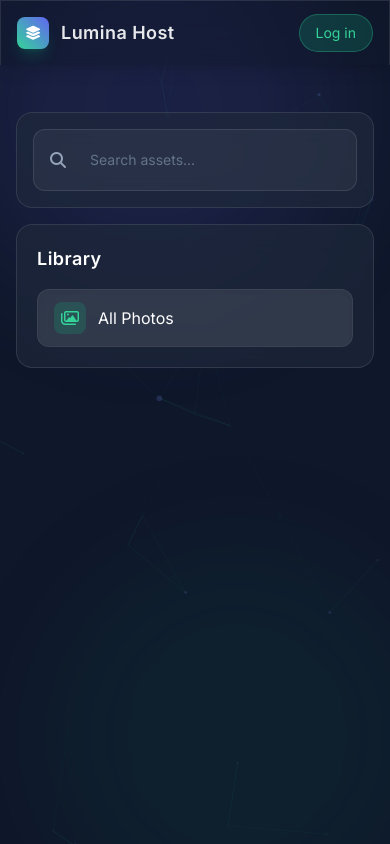
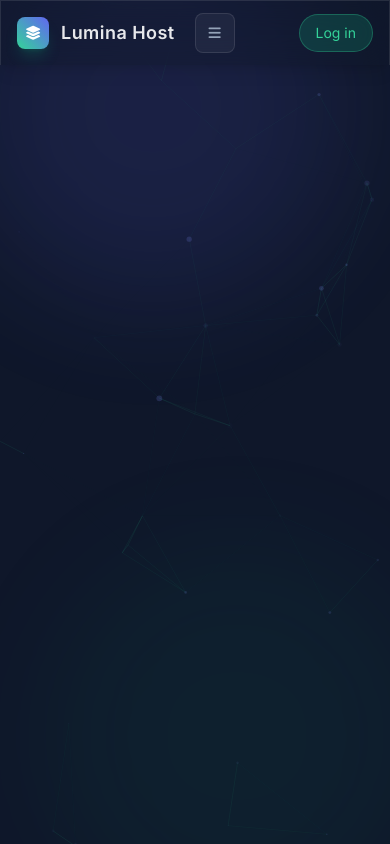
Before and after one commit to 1999AZZAR/lumina-host, a Flask app: page / in a window 390 px wide. Run offline with Flask 3, Linux system fonts and the light colour scheme; data that the repository does not hold is empty; parts of the project's set-up code (start-up, migrations or seed data) failed here and were passed over; some libraries are stand-ins or nearby versions.

Commit message:
feat: implement responsive collapsible sidebar with a toggle button and overlay for improved mobile navigation.

```diff
--- a/templates/base.html
+++ b/templates/base.html
@@ -116,17 +116,27 @@
     <nav class="fixed top-0 w-full z-50 glass-panel border-b-0 shadow-lg bg-slate-900/40">
         <div class="w-full px-4 sm:px-6 lg:px-8">
             <div class="flex items-center justify-between h-16">
+                <div class="flex items-center gap-3">
                     <a href="/" class="flex items-center gap-3 hover:opacity-80 transition-opacity">
                         <div
                             class="w-8 h-8 rounded-lg bg-gradient-to-tr from-emerald-400 to-indigo-500 flex items-center justify-center shadow-lg shadow-emerald-500/20">
                             <i class="fa-solid fa-layer-group text-white text-sm"></i>
                         </div>
                         <div class="flex flex-col">
-                        <span class="font-semibold text-lg tracking-wide text-white/90 leading-tight">Lumina Host</span>
+                            <span class="font-semibold text-lg tracking-wide text-white/90 leading-tight">Lumina
+                                Host</span>
                             <span class="text-[10px] text-slate-400 leading-tight hidden sm:block">Securely hosted on
                                 WordPress CDN</span>
                         </div>
                     </a>
+
+                    <!-- Sidebar Toggle Button -->
+                    <button id="sidebar-toggle" onclick="toggleSidebar()"
+                        class="ml-2 w-10 h-10 rounded-lg bg-white/5 hover:bg-white/10 border border-white/10 flex items-center justify-center transition-colors text-slate-400 hover:text-white"
+                        title="Toggle Sidebar">
+                        <i class="fa-solid fa-bars text-sm"></i>
+                    </button>
+                </div>
 
                 <div class="flex items-center gap-2">
                     {% if current_user.is_authenticated %}
--- a/templates/gallery.html
+++ b/templates/gallery.html
@@ -4,9 +4,15 @@
 
 
 {% block content %}
+<!-- Sidebar Overlay (Mobile) -->
+<div id="sidebar-overlay"
+    class="fixed inset-0 bg-slate-900/80 backdrop-blur-sm z-30 md:hidden opacity-0 pointer-events-none transition-opacity duration-300">
+</div>
+
 <div class="flex flex-col md:flex-row gap-8 min-h-[80vh]">
-    <!-- Sidebar (Unified Navigation) -->
-    <aside class="w-full md:w-72 flex-shrink-0 flex flex-col gap-4">
+    <!-- Sidebar (Unified Navigation) - Collapsible -->
+    <aside id="main-sidebar"
+        class="fixed md:sticky top-16 left-0 h-[calc(100vh-4rem)] md:h-auto w-72 md:w-72 flex-shrink-0 flex flex-col gap-4 bg-slate-900 md:bg-transparent p-4 md:p-0 -translate-x-full md:translate-x-0 transition-transform duration-300 ease-in-out z-40 overflow-y-auto">
         <!-- Search Panel -->
         <div class="glass-panel p-4 rounded-2xl">
             <div
@@ -311,6 +317,43 @@
     hasMore: { { 'true' if has_more else 'false' } }
     };
 </script>
+
+<!-- Sidebar Toggle Logic -->
+<script>
+    function toggleSidebar() {
+        const sidebar = document.getElementById('main-sidebar');
+        const overlay = document.getElementById('sidebar-overlay');
+        const isHidden = sidebar.classList.contains('-translate-x-full');
+
+        if (isHidden) {
+            // Show sidebar
+            sidebar.classList.remove('-translate-x-full');
+            sidebar.classList.add('translate-x-0');
+            overlay.classList.remove('opacity-0', 'pointer-events-none');
+            overlay.classList.add('opacity-100', 'pointer-events-auto');
+        } else {
+            // Hide sidebar
+            sidebar.classList.add('-translate-x-full');
+            sidebar.classList.remove('translate-x-0');
+            overlay.classList.add('opacity-0', 'pointer-events-none');
+            overlay.classList.remove('opacity-100', 'pointer-events-auto');
+        }
+    }
+
+    // Close sidebar when clicking overlay
+    document.getElementById('sidebar-overlay')?.addEventListener('click', toggleSidebar);
+
+    // Close sidebar on escape key
+    document.addEventListener('keydown', (e) => {
+        if (e.key === 'Escape') {
+            const sidebar = document.getElementById('main-sidebar');
+            if (sidebar && !sidebar.classList.contains('-translate-x-full')) {
+                toggleSidebar();
+            }
+        }
+    });
+</script>
+
 <!-- Gallery Logic -->
 <script src="{{ url_for('static', filename='js/gallery.js') }}?v=3"></script>
 {% endblock %}
```
Lines whose indentation alone changed are shown as unchanged.
